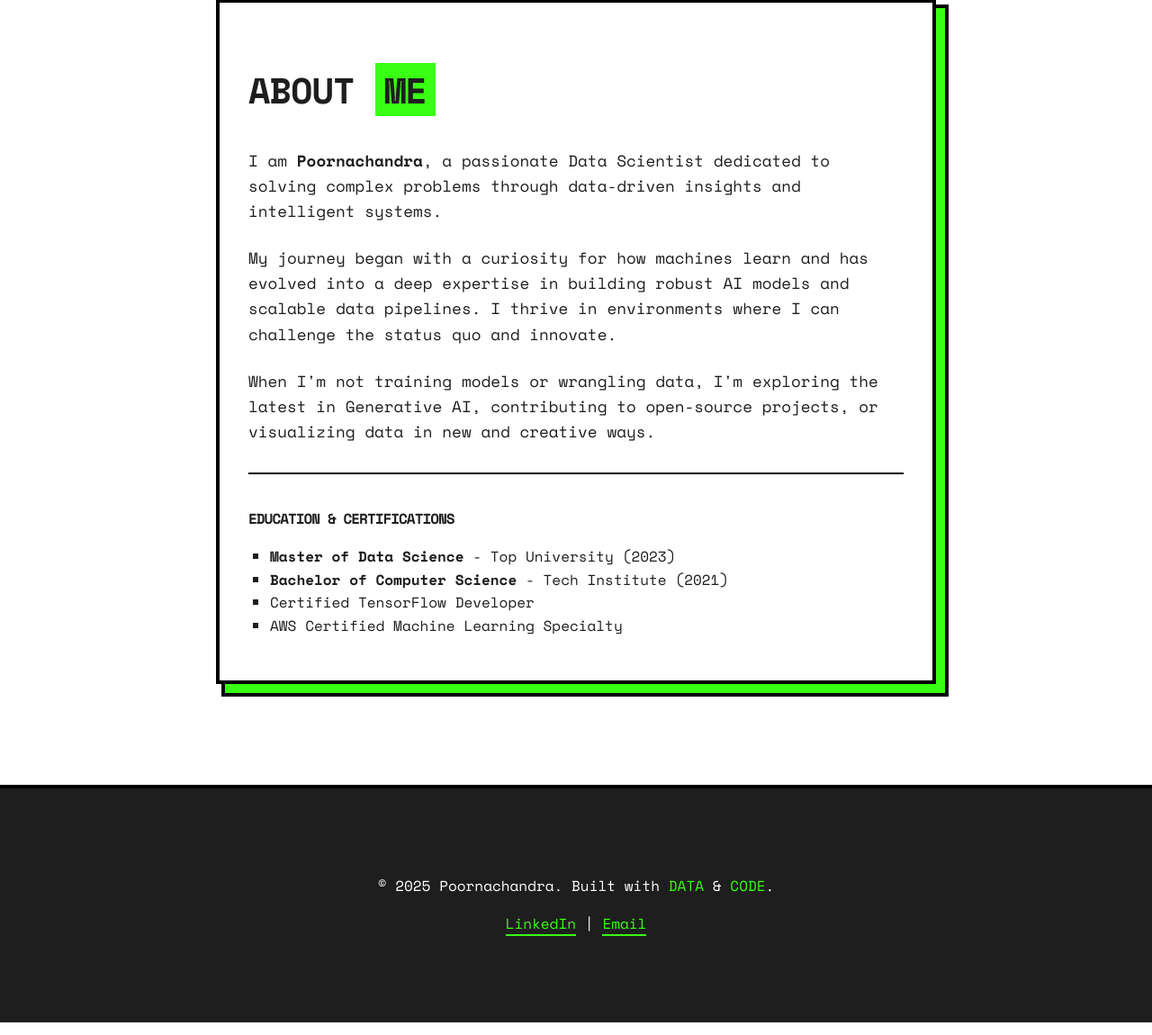
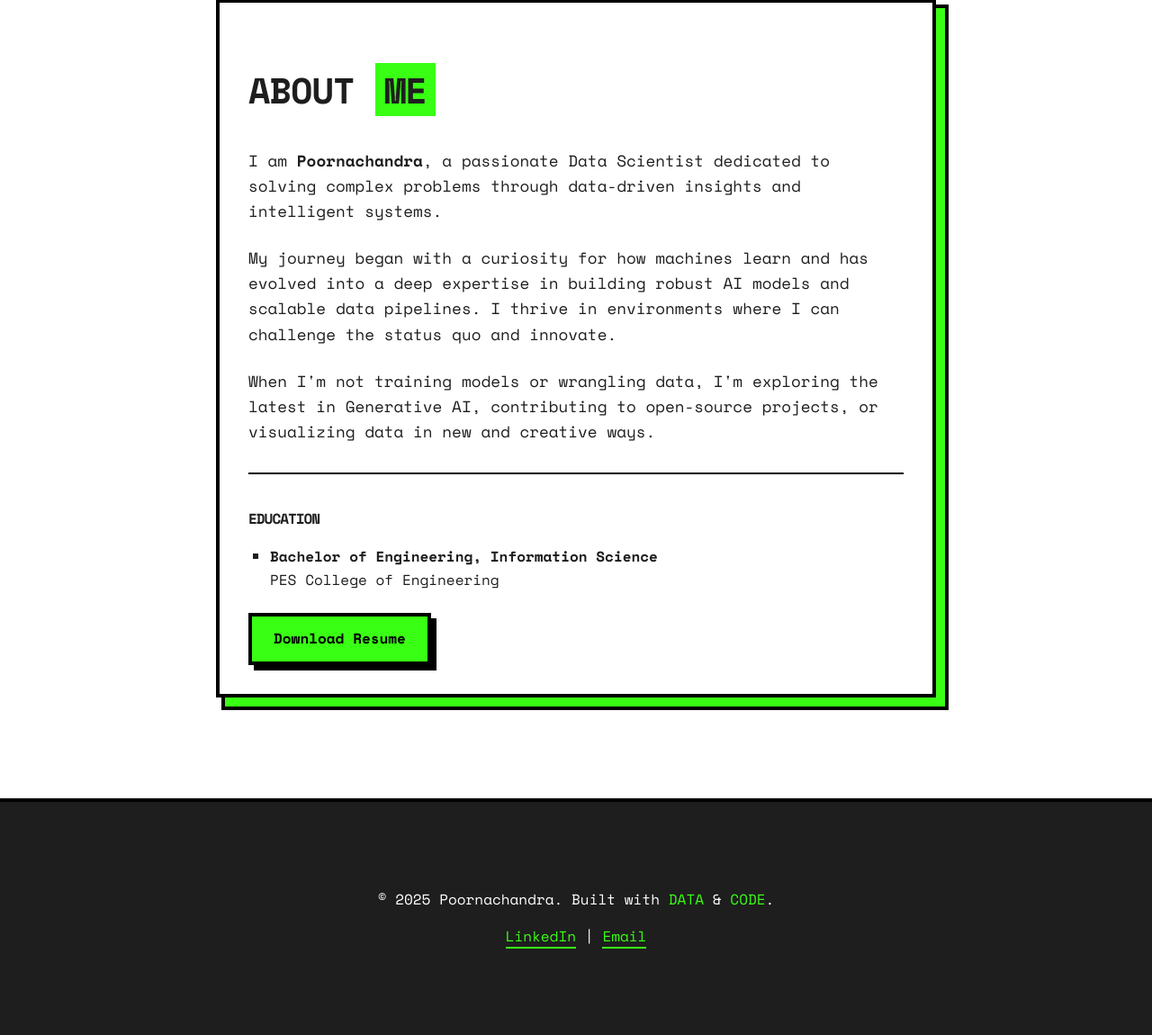
Before and after one commit to Poornachandra-dh/Po2rna, a Flask app: page /about in a window 1280 px wide. Shown: the part 143-1293 px from the top of the page at 90% size. Run offline with Flask 3, Linux system fonts and the light colour scheme.

Commit message:
Add education details and resume download

```diff
--- a/app.py
+++ b/app.py
@@ -2,12 +2,15 @@ import smtplib
 import ssl
 import os
 from dotenv import load_dotenv
-from flask import Flask, render_template, request, flash, redirect, url_for
+from flask import Flask, render_template, request, flash, redirect, url_for, send_from_directory
 
 load_dotenv("env.config")
 
 app = Flask(__name__)
 app.secret_key = os.environ.get('SECRET_KEY', 'dev_key_portfolio_2025')
+
+# Assets
+RESUME_FILENAME = "resume_update_1.pdf"
 
 # Data for the portfolio
 PROJECTS = [
@@ -101,5 +104,13 @@ def contact():
 
     return render_template('contact.html')
 
+@app.route('/resume')
+def download_resume():
+    resume_path = os.path.join(app.root_path, RESUME_FILENAME)
+    if os.path.exists(resume_path):
+        return send_from_directory(app.root_path, RESUME_FILENAME, as_attachment=True)
+    flash("Resume file is missing. Please check back later.", "error")
+    return redirect(url_for('home'))
+
 if __name__ == '__main__':
     app.run(debug=True, port=5001)
--- a/templates/about.html
+++ b/templates/about.html
@@ -24,13 +24,20 @@
         </p>
 
         <div style="margin-top: 2rem; border-top: 2px solid var(--black); padding-top: 1rem;">
-            <h4>Education & Certifications</h4>
+            <h4>Education</h4>
             <ul style="list-style-type: square; padding-left: 1.5rem;">
-                <li><strong>Master of Data Science</strong> - Top University (2023)</li>
-                <li><strong>Bachelor of Computer Science</strong> - Tech Institute (2021)</li>
-                <li>Certified TensorFlow Developer</li>
-                <li>AWS Certified Machine Learning Specialty</li>
+                <li>
+                    <strong>Bachelor of Engineering, Information Science</strong><br>
+                    PES College of Engineering
+                </li>
             </ul>
+        </div>
+
+        <div style="margin-top: 1.5rem;">
+            <a href="{{ url_for('download_resume') }}"
+                style="display: inline-block; padding: 0.75rem 1.5rem; border: var(--border-thick) solid var(--black); background-color: var(--neon-green); color: var(--black); text-decoration: none; font-weight: bold; box-shadow: 6px 6px 0 var(--black);">
+                Download Resume
+            </a>
         </div>
     </div>
 </div>
```
Also changed, not shown: 1 other file.
